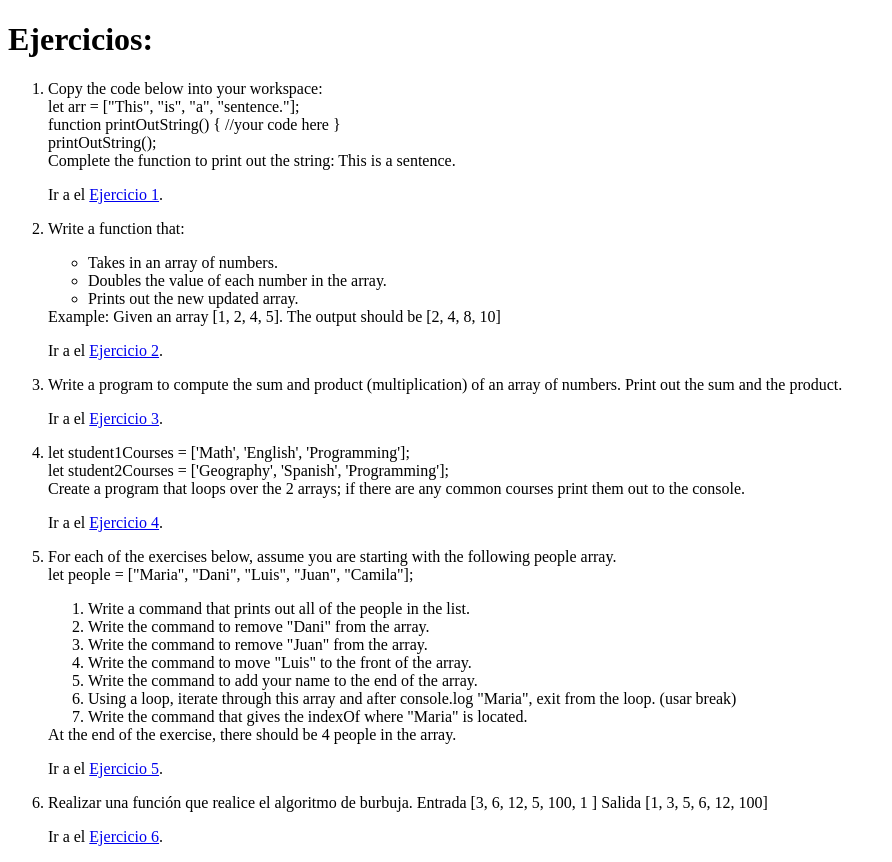
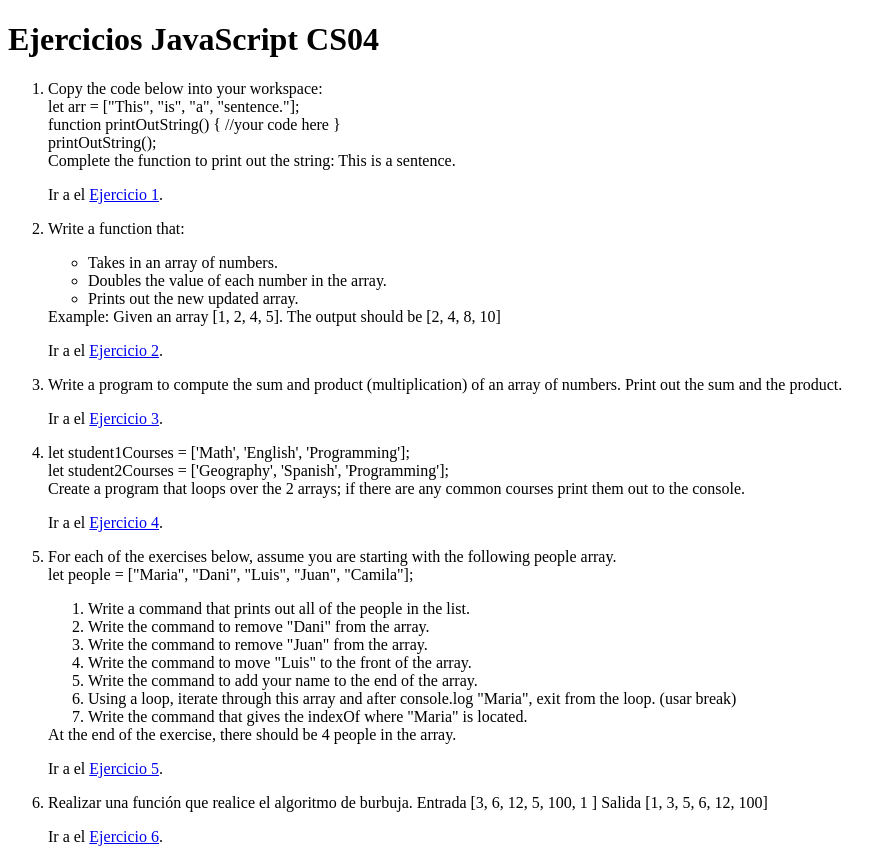
Before and after one commit to Daniel-Iniguez/CS04-EjerciciosJavaScript, a plain HTML site: page index.html in a window 1280 px wide. Shown: the whole page, without its empty margins (0-892 px from the left). Drawn offline with Linux system fonts and the light colour scheme.

Commit message:
Cambio en el index en la rama secunday

```diff
--- a/index.html
+++ b/index.html
@@ -6,7 +6,7 @@
     <title>Ejercicios</title>
 </head>
 <body>
-    <h1>Ejercicios: </h1>
+    <h1>Ejercicios JavaScript CS04 </h1>
     <ol>
         <li>
             <p>
```
